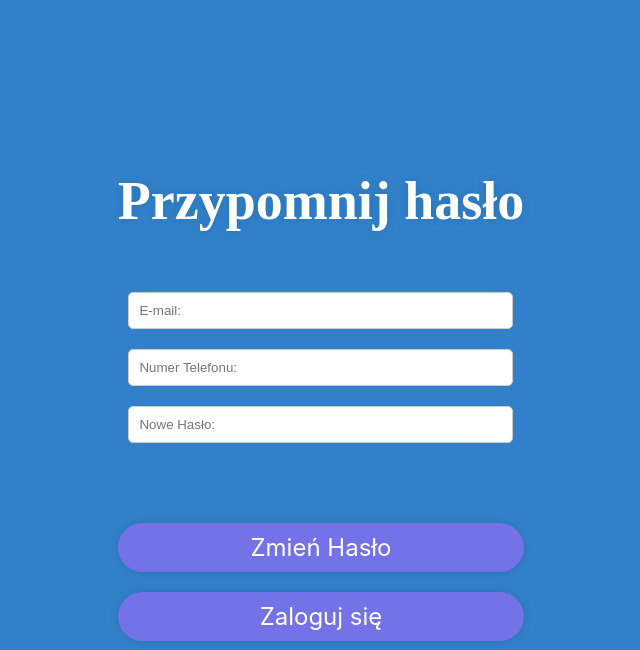
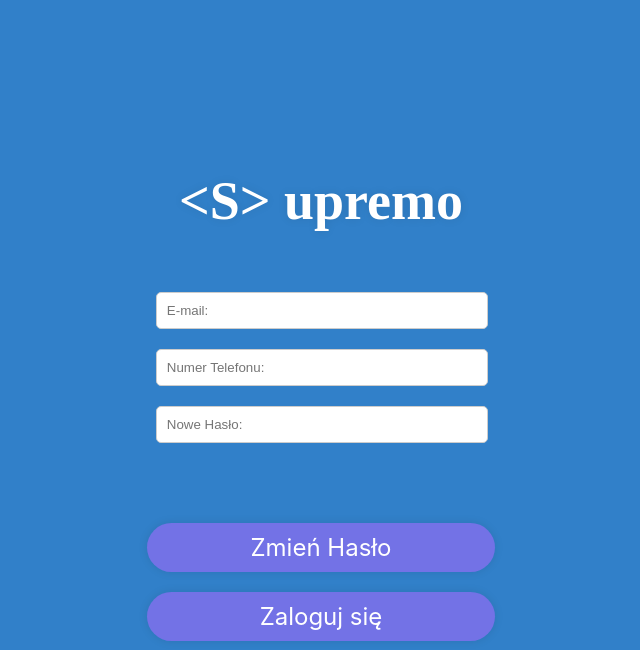
Before and after one commit to elzyr/Supremo, a PHP site: page /reset_hasla.php in a window 1280 px wide. Shown: the top 650 px of the page, without its empty margins (319-959 px from the left). Run offline with PHP 8.4, Linux system fonts and the light colour scheme.

Commit message:
P-3.1 zmiana logo

```diff
--- a/reset_hasla.php
+++ b/reset_hasla.php
@@ -34,7 +34,7 @@ if ($_SERVER["REQUEST_METHOD"] == "POST") {
 
 <body>
     <div class="container">
-        <h2>Przypomnij hasło</h2>
+        <h2>&lt;S&gt; upremo</h2>
         <form method="post">
             <div class="form-group">
                 <input type="text" name="email" required placeholder="E-mail:">
```
